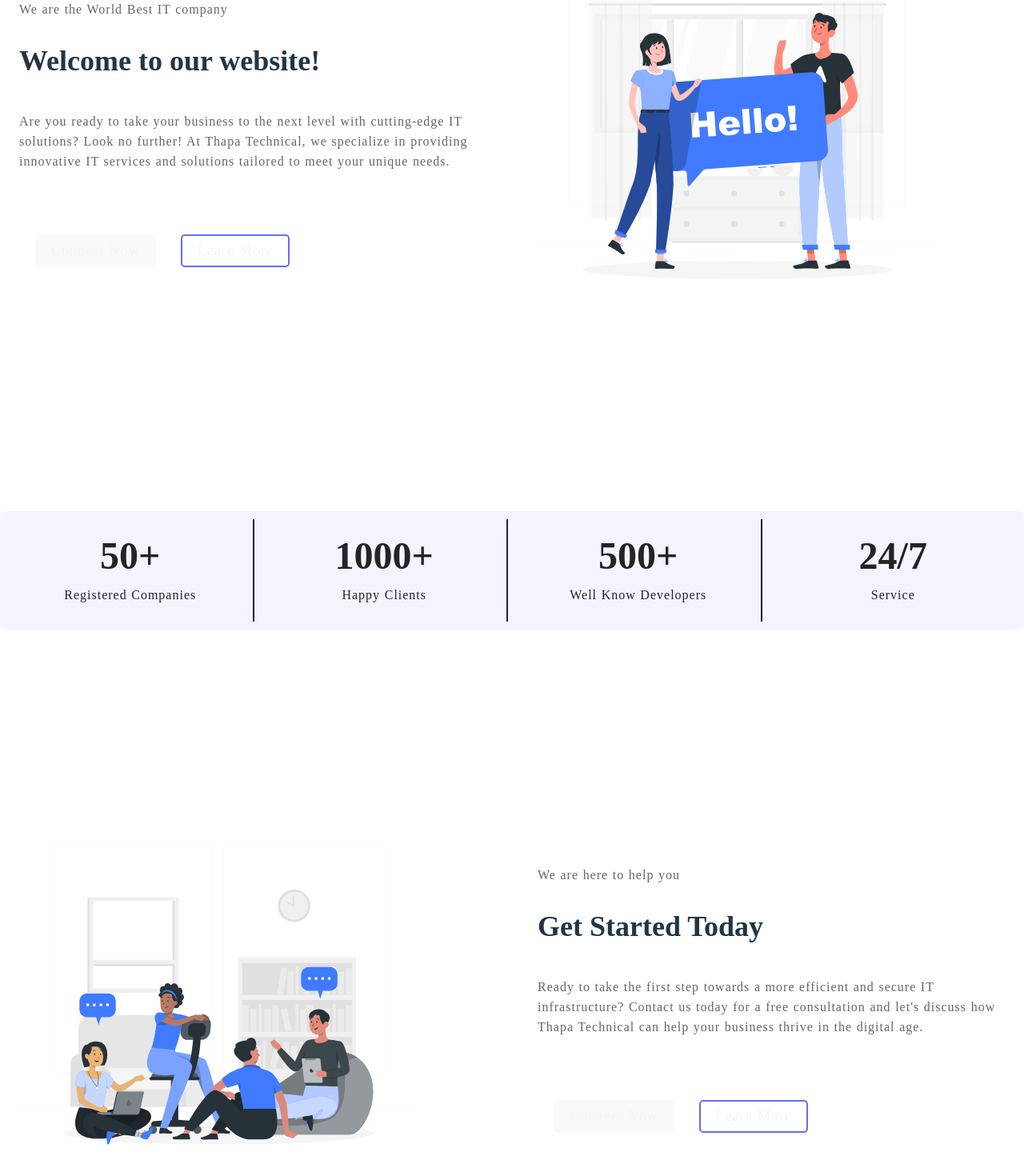
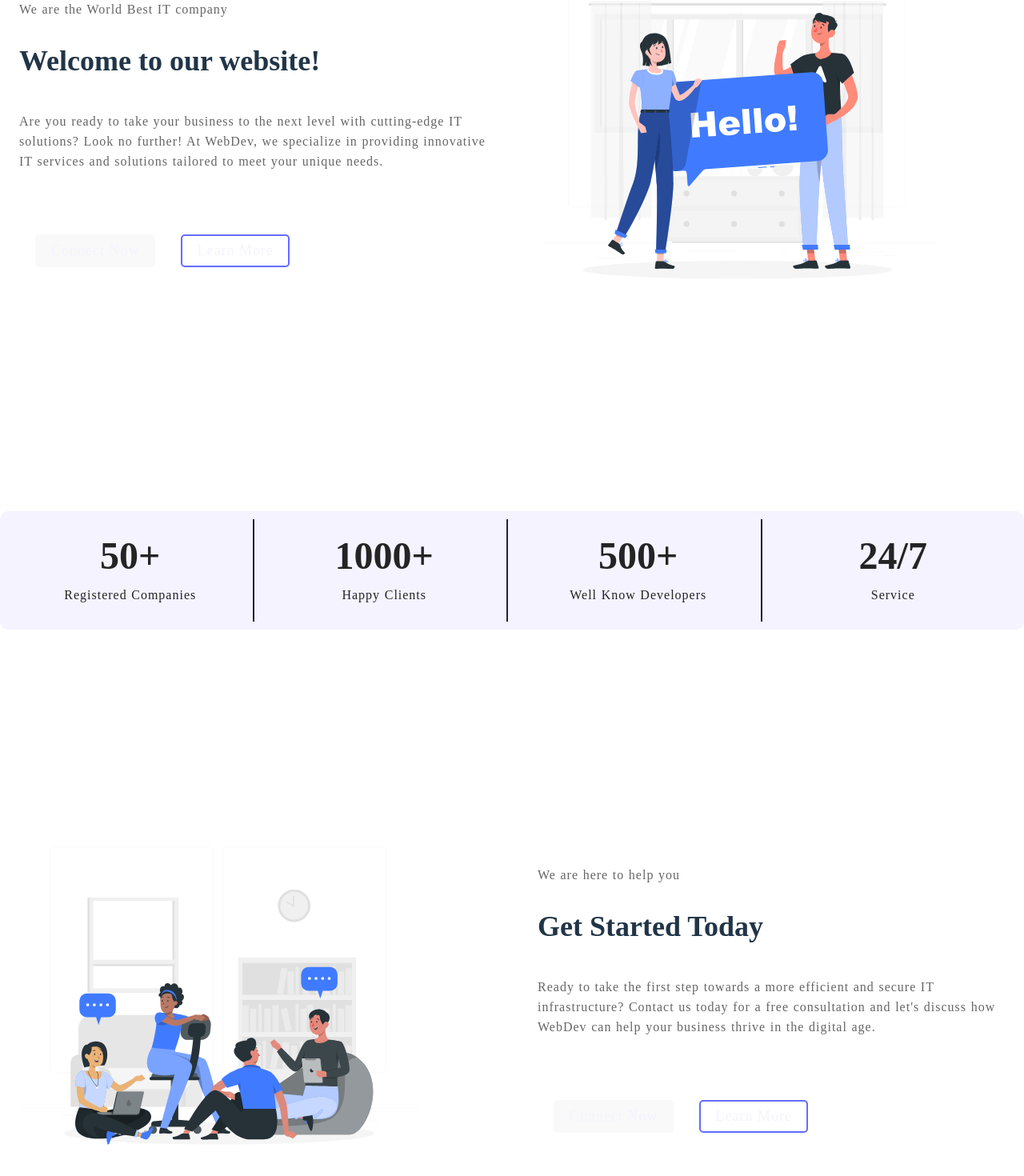
Before and after one commit to Wasikur/fullstack-service, a React (Vite) app in the folder client/: page / in a window 1280 px wide. Shown: the part 384-1854 px from the top of the page at 80% size. Built offline with nearby package versions, Linux system fonts and the light colour scheme; no server answers.

Commit message:
Update Home.jsx

```diff
--- a/client/src/pages/Home.jsx
+++ b/client/src/pages/Home.jsx
@@ -14,7 +14,7 @@
               <h1>Welcome to our website!</h1>
               <p>
                 Are you ready to take your business to the next level with
-                cutting-edge IT solutions? Look no further! At Thapa Technical,
+                cutting-edge IT solutions? Look no further! At WebDev,
                 we specialize in providing innovative IT services and solutions
                 tailored to meet your unique needs.
               </p>
@@ -49,7 +49,7 @@
             <p>
               Ready to take the first step towards a more efficient and secure
               IT infrastructure? Contact us today for a free consultation and
-              let's discuss how Thapa Technical can help your business thrive in
+              let's discuss how WebDev can help your business thrive in
               the digital age.
             </p>
             <div className="btn btn-group">
```
